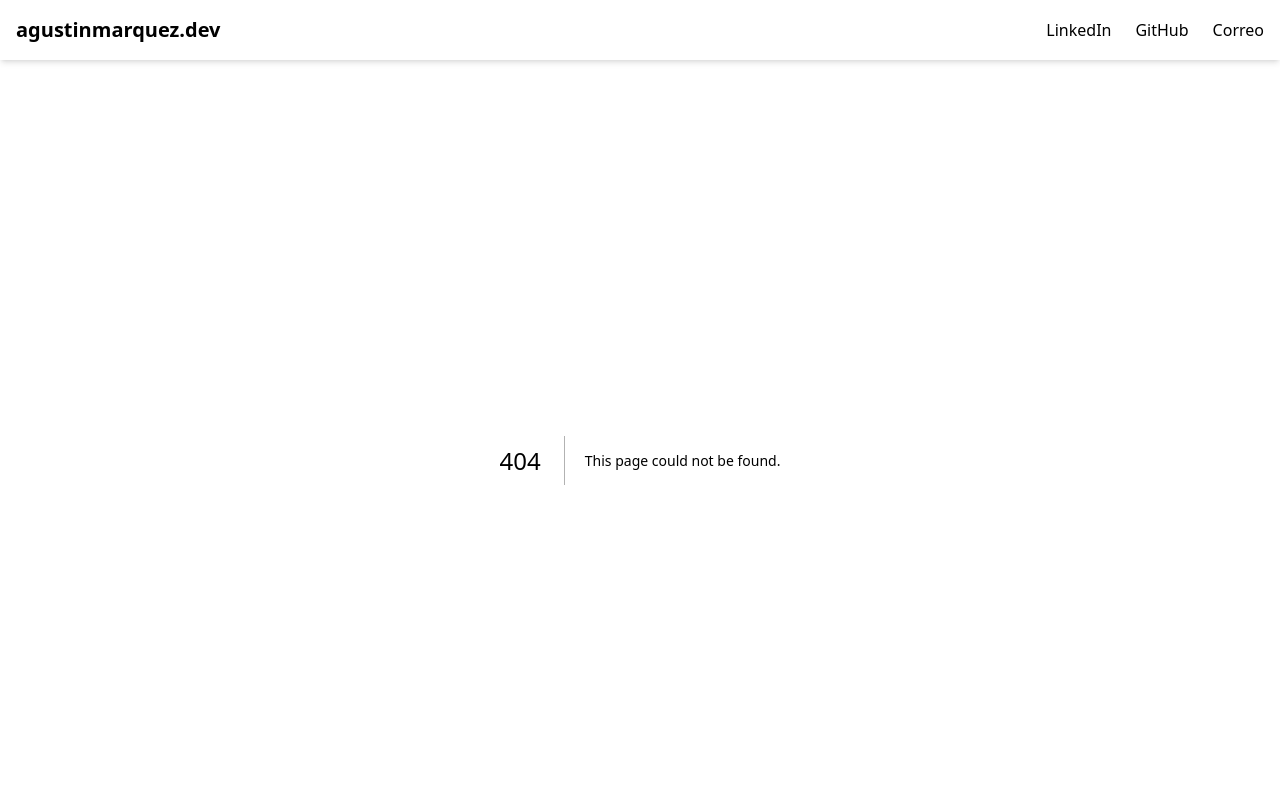
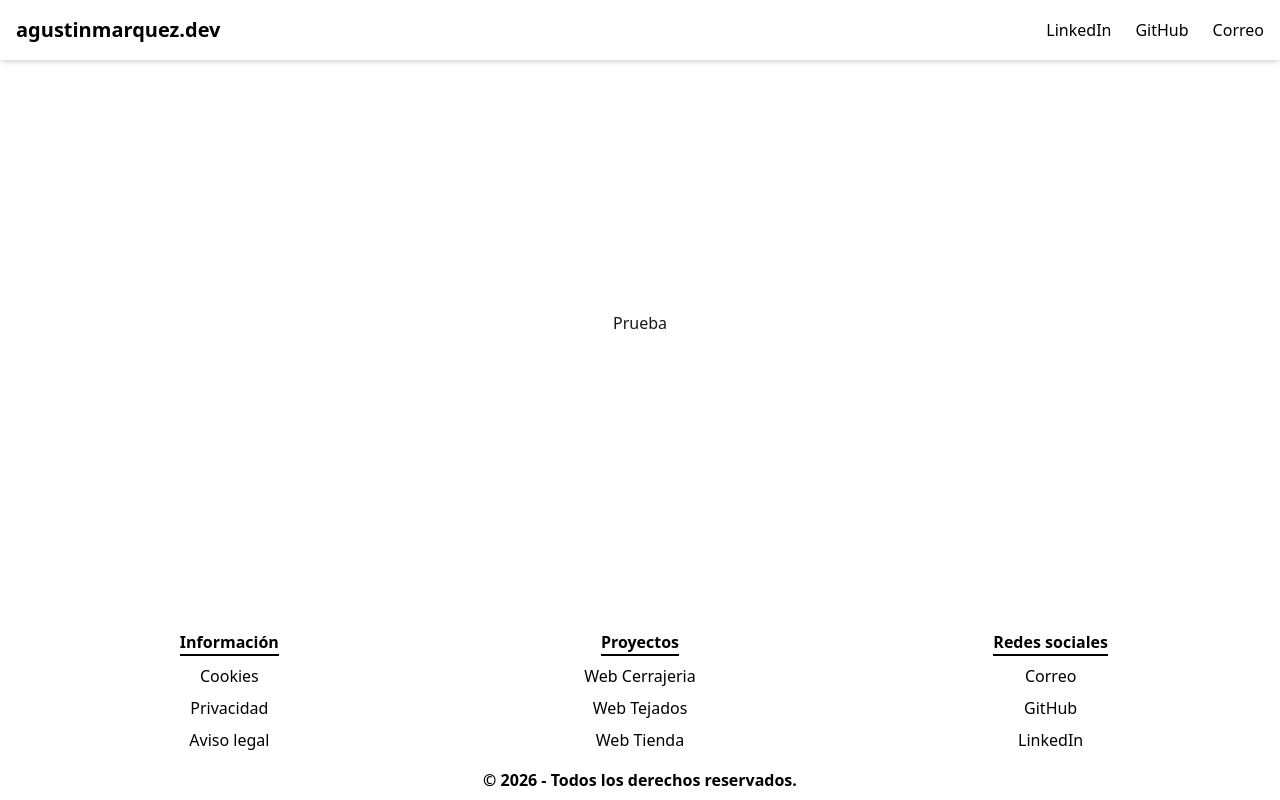
Before and after one commit to Agu1406/agustinmarquez.dev, a Next.js app in the folder frontend/: page /cookies in a window 1280 px wide. Before the commit this address had no page. Shown: the top 800 px of the page. Built offline with nearby package versions, Linux system fonts and the light colour scheme.

Commit message:
Feat (Cookies - page.tsx): Create a new page for cookie policy with basic structure and placeholder content to test URL and component, in order to be able to test it I change in Footer Component the "a" tag for "Link" tag aiming to the new route.

```diff
--- /dev/null
+++ b/frontend/app/(pages)/cookies/page.tsx
@@ -0,0 +1,16 @@
+/**
+ * Página de Política de Cookies para agustinmarquez.dev.
+ *
+ * @author Agu1406 (https://github.com)
+ * @version 1.0.0
+ * @returns {JSX.Element}
+ */
+export default function Cookies() {
+    return (
+        <>
+            <section>
+                <h2>Prueba</h2>
+            </section>
+        </>
+    );
+}
--- a/frontend/app/components/Footer.tsx
+++ b/frontend/app/components/Footer.tsx
@@ -1,3 +1,13 @@
+import Link from "next/link";
+
+/**
+ * Componente del pie de pagina que se renderiza desde el layout el cual incluye
+ * navegación a elementos legales, redes sociales y proyectos destacados.
+ *
+ * @author Agu1406 (https://github.com/Agu1406)
+ * @version 1.0.0
+ * @returns {JSX.Element}
+ */
 export default function Footer() {
     return (
         <>
@@ -5,7 +15,7 @@ export default function Footer() {
                 <div className="grid grid-cols-1 md:grid-cols-3 text-center p-4">
                     <div className="flex flex-col gap-2 items-center pt-5">
                         <span className="font-bold border-b-2 w-fit">Información</span>
-                        <a href="#" target="_blank" rel="noopener noreferrer">Cookies</a>
+                        <Link href="/cookies">Cookies</Link>
                         <a href="#" target="_blank" rel="noopener noreferrer">Privacidad</a>
                         <a href="#" target="_blank" rel="noopener noreferrer">Aviso legal</a>
                     </div>
```
